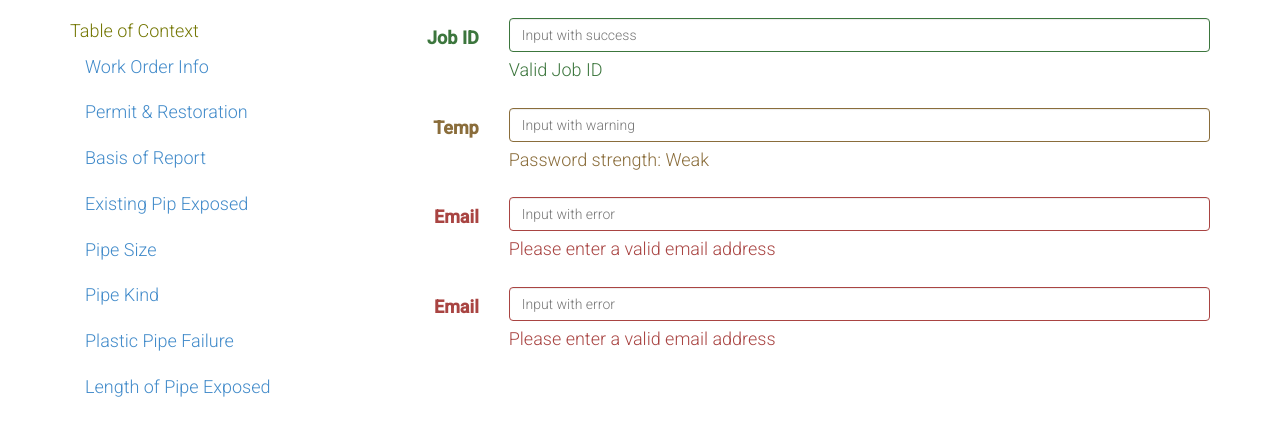
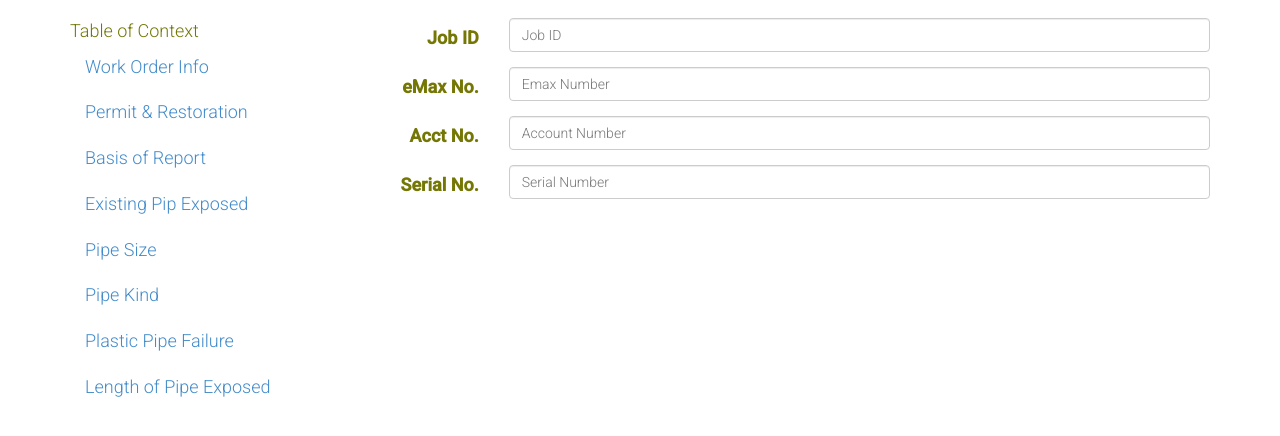
Before and after one commit to MartianKnight/de_mobileapp, a plain HTML site: page jcfHeaderForm.html in a window 1280 px wide. Shown: the part 54-490 px from the top of the page. Drawn offline with Linux system fonts and the light colour scheme.

Commit message:
Format finish

```diff
--- a/jcfHeaderForm.html
+++ b/jcfHeaderForm.html
@@ -79,32 +79,29 @@
 
         <div class="col-xs-9">
           <form class="form-horizontal" id="jcfForm">
-              <div class="form-group has-success">
+              <div class="form-group">
                   <label class="col-xs-2 control-label" for="inputSuccess">Job ID</label>
                   <div class="col-xs-10">
-                      <input type="text" id="inputSuccess" class="form-control" placeholder="Input with success">
-                      <span class="help-block">Valid Job ID</span>
+                      <input type="text" class="form-control" placeholder="Job ID">
+                      <!-- <span class="help-block">Valid Job ID</span> -->
                   </div>
               </div>
-              <div class="form-group has-warning">
-                  <label class="col-xs-2 control-label" for="inputWarning">Temp</label>
+              <div class="form-group">
+                  <label class="col-xs-2 control-label" for="inputWarning">eMax No.</label>
                   <div class="col-xs-10">
-                      <input type="password" id="inputWarning" class="form-control" placeholder="Input with warning">
-                      <span class="help-block">Password strength: Weak</span>
+                      <input type="text" class="form-control" placeholder="Emax Number">
                   </div>
               </div>
-              <div class="form-group has-error">
-                  <label class="col-xs-2 control-label" for="inputError">Email</label>
+              <div class="form-group">
+                  <label class="col-xs-2 control-label" for="inputWarning">Acct No.</label>
                   <div class="col-xs-10">
-                      <input type="email" id="inputError" class="form-control" placeholder="Input with error">
-                      <span class="help-block">Please enter a valid email address</span>
+                      <input type="text" class="form-control" placeholder="Account Number">
                   </div>
               </div>
-              <div class="form-group has-error">
-                  <label class="col-xs-2 control-label" for="inputError">Email</label>
+              <div class="form-group">
+                  <label class="col-xs-2 control-label" for="inputWarning">Serial No.</label>
                   <div class="col-xs-10">
-                      <input type="email" id="inputError" class="form-control" placeholder="Input with error">
-                      <span class="help-block">Please enter a valid email address</span>
+                      <input type="text" class="form-control" placeholder="Serial Number">
                   </div>
               </div>
           </form>
```
